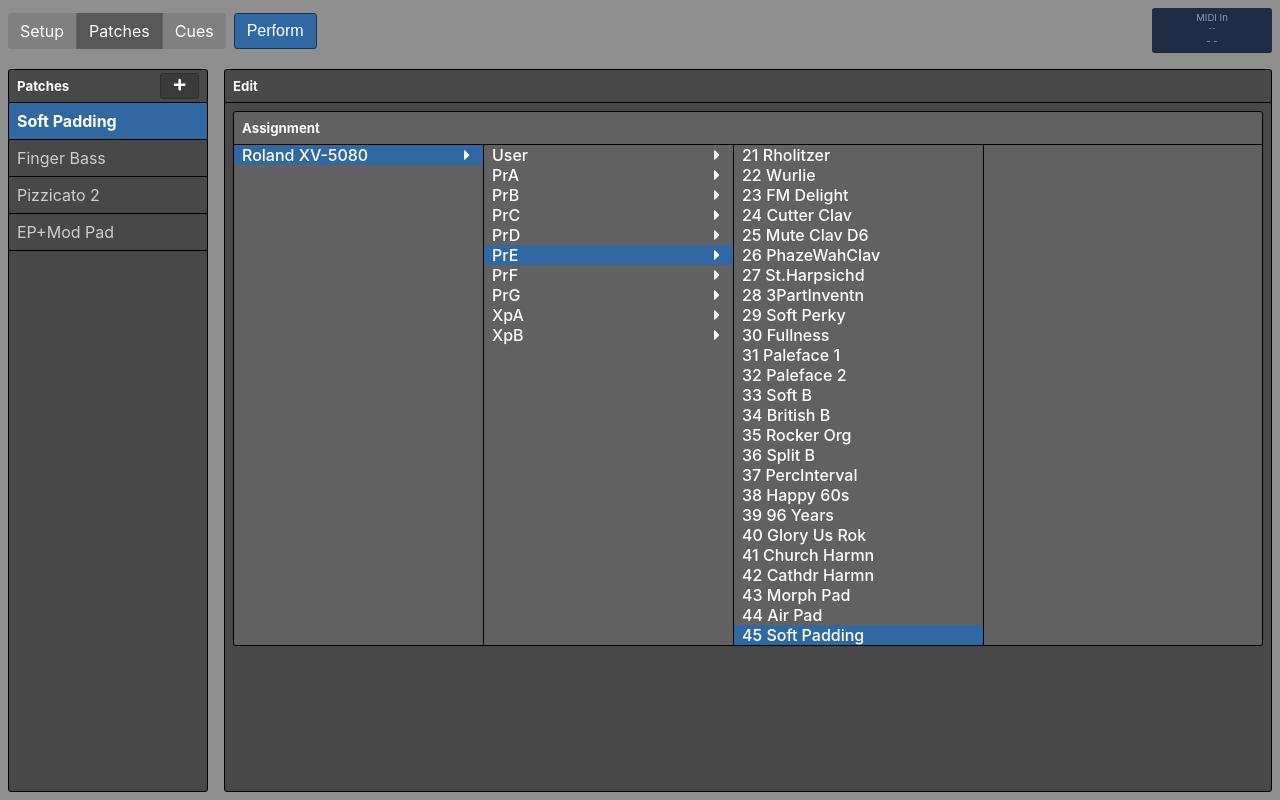
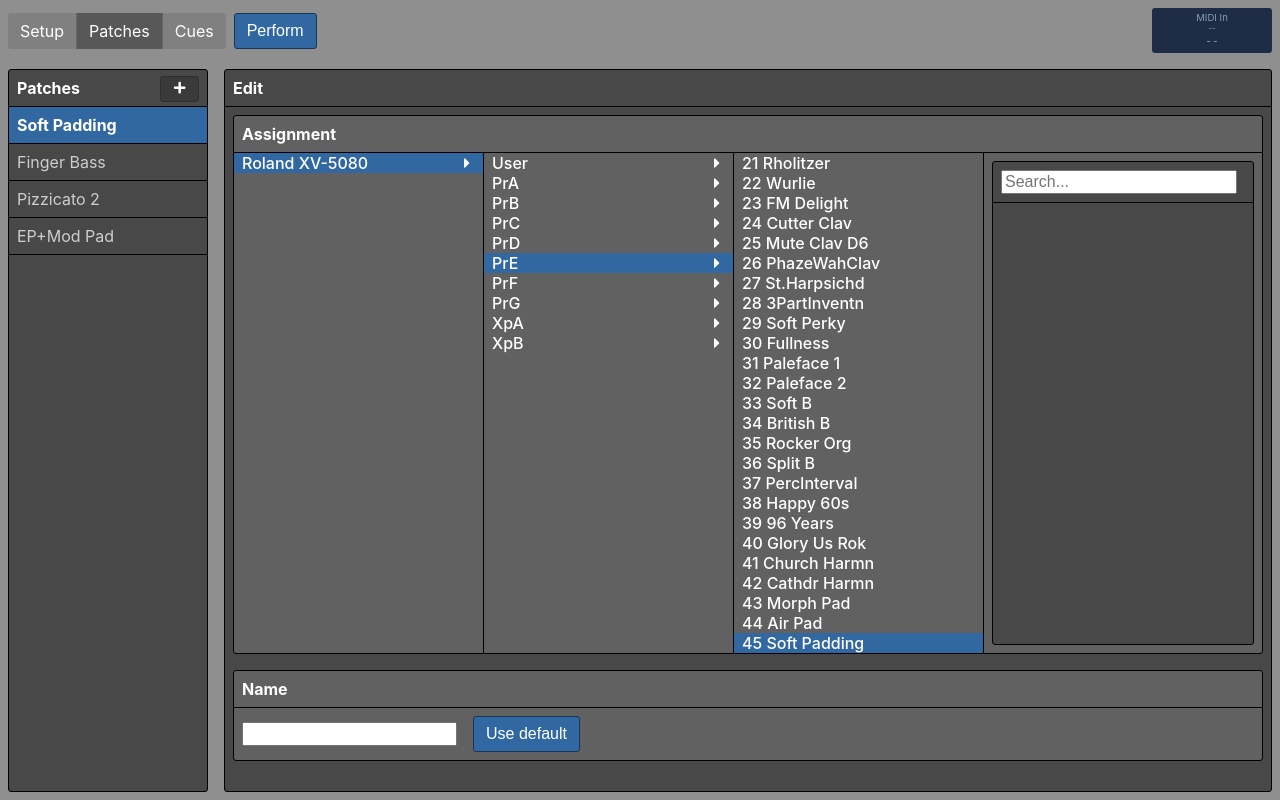
Before and after one commit to MattPutnam/CadenzaJS, a React (Create React App) app: page / in a window 1280 px wide. Both pictures are taken after a click on the element "Soft Padding". Built offline with nearby package versions, Linux system fonts and the light colour scheme.

Commit message:
Search stub... and a long tangent to get it to scroll properly

```diff
--- a/src/components/Button.js
+++ b/src/components/Button.js
@@ -1,10 +1,11 @@
 import React from 'react'
+import _ from 'lodash'
 
 import Colors from './colors'
 
 
-const Button = ({ children, onClick, iconButton }) => {
-    const style = {
+const Button = ({ children, onClick, iconButton, style }) => {
+    const myStyle = {
         marginLeft: '0.5rem',
         padding: iconButton ? '0.5rem 0.6rem' : '0.5rem 0.75rem',
         color: 'white',
@@ -15,7 +16,7 @@ const Button = ({ children, onClick, iconButton }) => {
         cursor: 'pointer'
     }
 
-    return <button style={style} onClick={onClick}>
+    return <button style={_.merge(myStyle, style)} onClick={onClick}>
         {children}
     </button>
 }
--- a/src/components/Container.js
+++ b/src/components/Container.js
@@ -3,10 +3,11 @@ import _ from 'lodash'
 import { Flex, Spacer } from './Flex'
 
 
-const Container = ({ title, buttons, style, inner, children, padContent=true, flex, ...props }) => {
+const Container = ({ title, buttons, style, inner, children, flex, ...props }) => {
     const styles = {
         container: {
             flex: flex ? flex : '1 1 auto',
+            alignSelf: 'stretch',
             margin: '0.5rem',
             backgroundColor: inner ? '#616161' : '#484848',
             border: '1px solid black',
@@ -19,23 +20,22 @@ const Container = ({ title, buttons, style, inner, children, padContent=true, fl
             borderBottom: '1px solid black'
         },
         title: {
-            margin: 0
-        },
-        content: {
-            padding: padContent ? '0.5rem' : undefined
+            fontWeight: 'bold'
         }
     }
 
-    return <div style={_.merge(styles.container, style)} {...props}>
+    const resolvedTitle = _.isString(title) ? <span style={styles.title}>{title}</span> : title
+
+    return <Flex column style={_.merge(styles.container, style)} {...props}>
         {(title || buttons) && <Flex style={styles.header}>
-            <h5 style={styles.title}>{title}</h5>
+            {resolvedTitle}
             {buttons && <>
                 <Spacer/>
                 {buttons}
             </>}
         </Flex>}
-        <div style={styles.content}>{children}</div>
-    </div>
+        {children}
+    </Flex>
 }
 
 export default Container
--- a/src/components/Flex.js
+++ b/src/components/Flex.js
@@ -2,10 +2,13 @@ import React from 'react'
 import _ from 'lodash'
 
 
-export const Flex = React.forwardRef(({ children, align='baseline', style, ...props }, ref) => {
+export const Flex = React.forwardRef(({ children, column=false, align, pad, style, ...props }, ref) => {
     const myStyle = {
         display: 'flex',
-        alignItems: align
+        flexDirection: column ? 'column' : 'row',
+        alignItems: align ? align : column ? 'flex-start' : 'baseline',
+        alignSelf: 'stretch',
+        padding: pad ? '0.5rem' : 0
     }
 
     return <div ref={ref} style={_.merge(myStyle, style)} {...props}>
--- a/src/components/Keyboard.js
+++ b/src/components/Keyboard.js
@@ -59,8 +59,7 @@ class Keyboard extends React.Component {
             container: {
                 display: 'inline-flex',
                 alignItems: 'flex-start',
-                border: '1px solid black',
-                margin: '0.5rem'
+                border: '1px solid black'
             },
             key: (note, first, highlight) => {
                 const noteMod = note % 12
--- /dev/null
+++ b/src/components/styles.js
@@ -0,0 +1,5 @@
+export default {
+    pad: {
+        padding: '0.5rem'
+    }
+}
--- a/src/pages/editPage/PatchesTab.js
+++ b/src/pages/editPage/PatchesTab.js
@@ -4,6 +4,7 @@ import { FaPlus } from 'react-icons/fa'
 
 import PatchSelector from './patchesTab/PatchSelector'
 
+import Button from '../../components/Button'
 import Container, { ContainerButton } from '../../components/Container'
 import Colors from '../../components/colors'
 import { Flex } from '../../components/Flex'
@@ -19,10 +20,9 @@ class PatchesTab extends React.Component {
         super(props)
 
         const { synthesizers } = props.data.setup
-        this.synthList = []
-        this.synthsById = {}
+        this.synthTree = []
+        this.allPatches = []
         for (let synth of synthesizers) {
-            this.synthsById[synth.id] = synth
             const synthDefinition = Synthesizers.getSynthByName(synth.name)
 
             const synthItem = {
@@ -30,7 +30,7 @@ class PatchesTab extends React.Component {
                 banks: []
             }
 
-            for (var bank of synthDefinition.banks) {
+            for (let bank of synthDefinition.banks) {
                 if (bank.special) {
                     // TODO: GM
                 } else {
@@ -38,6 +38,12 @@ class PatchesTab extends React.Component {
                         name: bank.name,
                         patches: transformPatches(bank.patches)
                     })
+                    this.allPatches = this.allPatches.concat(...bank.patches.map((patch, index) => ({
+                        synthesizer: synth.name,
+                        bank: bank.name,
+                        number: index,
+                        name: patch
+                    })))
                 }
             }
 
@@ -50,9 +56,15 @@ class PatchesTab extends React.Component {
                     name: slotName,
                     patches: transformPatches(expansionDefinition.patches)
                 })
+                this.allPatches = this.allPatches.concat(...expansionDefinition.patches.map((patch, index) => ({
+                    synthesizer: synth.name,
+                    bank: slotName,
+                    number: index,
+                    name: patch
+                })))
             }
 
-            this.synthList.push(synthItem)
+            this.synthTree.push(synthItem)
         }
 
         this.state = {
@@ -82,6 +94,7 @@ class PatchesTab extends React.Component {
         const styles = {
             patch: selected => ({
                 padding: '0.5rem',
+                alignSelf: 'stretch',
                 fontWeight: selected ? 'bold' : undefined,
                 backgroundColor: selected ? Colors.blue : undefined,
                 color: selected ? 'white' : undefined,
@@ -90,7 +103,7 @@ class PatchesTab extends React.Component {
             })
         }
 
-        return <Container title='Patches' flex='0 0 200px' padContent={false} buttons={buttons}>
+        return <Container title='Patches' flex='0 0 200px' buttons={buttons}>
             {patches.map(patch => {
                 const { name, id } = patch
                 const selected = selectedPatchId === id
@@ -114,11 +127,20 @@ class PatchesTab extends React.Component {
             const selectedPatch = _.find(patches, { id: selectedPatchId })
             const selectedSynth = _.find(synthesizers, { id: selectedPatch.synthesizerId })
 
-            content = <PatchSelector key={selectedPatchId}
-                                     selectedSynth={selectedSynth}
-                                     selectedPatch={selectedPatch}
-                                     allSynths={synthesizers}
-                                     synthList={this.synthList}/>
+            content = <>
+                <PatchSelector key={selectedPatchId}
+                               selectedSynth={selectedSynth}
+                               selectedPatch={selectedPatch}
+                               allSynths={synthesizers}
+                               synthTree={this.synthTree}
+                               allPatches={this.allPatches}/>
+                <Container inner flex='none' title='Name'>
+                    <Flex pad>
+                        <input type='text'/>
+                        <Button>Use default</Button>
+                    </Flex>
+                </Container>
+                </>
         } else {
             if (_.isEmpty(patches)) {
                 content = <div>No patches defined. Click the '+' icon to add one</div>
@@ -127,7 +149,7 @@ class PatchesTab extends React.Component {
             }
         }
 
-        return <Container title='Edit' padContent={false}>{content}</Container>
+        return <Container title='Edit'>{content}</Container>
     }
 }
 
--- a/src/pages/editPage/SetupTab.js
+++ b/src/pages/editPage/SetupTab.js
@@ -1,13 +1,13 @@
 import React from 'react'
 import _ from 'lodash'
+import { FaPlus } from 'react-icons/fa'
 
 import ActionPedalConfig from './setupTab/ActionPedalConfig'
 import { MidiInterfacePlaceholder } from './setupTab/InterfaceSelector'
 import KeyboardConfig from './setupTab/KeyboardConfig'
 import SynthConfig from './setupTab/SynthConfig'
 
-import Button from '../../components/Button'
-import Container from '../../components/Container'
+import Container, { ContainerButton } from '../../components/Container'
 import MidiListener from '../../components/MidiListener'
 
 import { findId } from '../../utils/IdFinder'
@@ -34,8 +34,15 @@ class SetupTab extends React.Component {
             setData()
         }
 
+        const keyboardButtons = [
+            <ContainerButton key={0} onClick={() => this.addKeyboard()}><FaPlus/></ContainerButton>
+        ]
+        const synthButtons = [
+            <ContainerButton key={0} onClick={() => this.addSynthesizer()}><FaPlus/></ContainerButton>
+        ]
+
         return <div style={style}>
-            <Container title='Keyboards'>
+            <Container title='Keyboards' buttons={keyboardButtons}>
                 {keyboards.map((keyboard, index) =>
                     <KeyboardConfig key={keyboard.id}
                                     deleteSelf={() => this.deleteItem('keyboards', index)}
@@ -43,12 +50,9 @@ class SetupTab extends React.Component {
                                     moveDown={index < keyboards.length-1 ? moveDown('keyboards', index) : undefined}
                                     {...{ keyboard, midiInterfaces, setData }}/>
                 )}
-                <Button onClick={() => this.addKeyboard()}>
-                    Add a keyboard, or press a key to auto discover
-                </Button>
                 <ActionPedalConfig data={data} setData={setData}/>
             </Container>
-            <Container title='Synthesizers'>
+            <Container title='Synthesizers' buttons={synthButtons}>
                 {synthesizers.map((synth, index) =>
                     <SynthConfig key={synth.id}
                                  deleteSelf={() => this.deleteItem('synthesizers', index)}
@@ -56,7 +60,6 @@ class SetupTab extends React.Component {
                                  moveDown={index < synthesizers.length-1 ? moveDown('synthesizers', index) : undefined}
                                  {...{ synth, midiInterfaces, setData }}/>
                 )}
-                <Button onClick={() => this.addSynthesizer()}>Add a synthesizer</Button>
             </Container>
             <MidiListener id='###SETUP_TAB###' dispatch={msg => this.handleMidi(msg)}/>
         </div>
--- a/src/pages/editPage/patchesTab/PatchSelector.js
+++ b/src/pages/editPage/patchesTab/PatchSelector.js
@@ -7,7 +7,7 @@ import Container from '../../../components/Container'
 import { Flex, Spacer } from '../../../components/Flex'
 
 
-const PatchSelector = ({ selectedSynth, selectedPatch, allSynths, synthList }) => {
+const PatchSelector = ({ selectedSynth, selectedPatch, allSynths, synthTree, allPatches }) => {
     const [selection, setSelection] = React.useState([
         selectedSynth ? selectedSynth.name : allSynths[0].name,
         selectedPatch ? selectedPatch.bank : undefined,
@@ -15,14 +15,14 @@ const PatchSelector = ({ selectedSynth, selectedPatch, allSynths, synthList }) =
     ])
 
     const [selectedSynthName, selectedBankName, selectedNumber] = selection
-    const banks = _.find(synthList, { name: selectedSynthName }).banks
+    const banks = _.find(synthTree, { name: selectedSynthName }).banks
 
     const bank = banks && selectedBankName ? _.find(banks, { name: selectedBankName }) : undefined
 
 
-    return <Container inner title='Assignment' padContent={false}>
-        <Flex>
-            <Selection options={synthList}
+    return <Container inner flex='none' title='Assignment'>
+        <Flex align='stretch' style={{ height: 500 }}>
+            <Selection options={synthTree}
                        selected={selectedSynthName}
                        onChange={newName => setSelection([newName, undefined, undefined])}/>
             <Selection key={selectedSynthName}
@@ -36,7 +36,7 @@ const PatchSelector = ({ selectedSynth, selectedPatch, allSynths, synthList }) =
                        selectionTransform={x => x.number}
                        render={patch => `${patch.number + (bank.index === undefined ? 1 : bank.index)} ${patch.name}`}
                        onChange={newNumber => setSelection([selectedSynthName, selectedBankName, newNumber])}/>
-            <Spacer/>
+            <SearchSection allPatches={allPatches} setSelectedPatch={selection => console.log(selection)}/>
         </Flex>
     </Container>
 }
@@ -50,7 +50,6 @@ const Selection = ({ options, selected, onChange, selectionTransform=(x => x.nam
             flex: '0 1 250px',
             color: 'white',
             borderRight: '1px solid black',
-            height: 500,
             overflowY: 'scroll'
         },
         option: isSelected => ({
@@ -85,3 +84,34 @@ const Selection = ({ options, selected, onChange, selectionTransform=(x => x.nam
         })}
     </div>
 }
+
+const SearchSection = ({ allPatches, setSelectedPatch }) => {
+    const [searchText, setSearchText] = React.useState('')
+
+    const styles = {
+        searchField: {
+            flex: '0 1 300px'
+        },
+        list: {
+            alignSelf: 'stretch',
+            overflowY: 'auto'
+        }
+    }
+
+    const searchField = <input type='search'
+                               style={styles.searchField}
+                               value={searchText}
+                               placeholder='Search...'
+                               onChange={e => setSearchText(e.target.value.trim())}/>
+
+    return <Container title={searchField}>
+        <div key={searchText} style={styles.list}>
+            {!_.isEmpty(searchText) && allPatches.filter(patch => patch.name.toLowerCase().indexOf(searchText.toLowerCase()) !== -1).map(patch => {
+                const key = `${patch.name}#${patch.synthsizer}#${patch.bank}`
+                return <div key={key}>
+                    {patch.name} - {patch.synthesizer} > {patch.bank} > {patch.number}
+                </div>
+            })}
+        </div>
+    </Container>
+}
--- a/src/pages/editPage/setupTab/ActionPedalConfig.js
+++ b/src/pages/editPage/setupTab/ActionPedalConfig.js
@@ -32,7 +32,7 @@ class ActionPedalConfig extends React.Component {
 
         return <Container inner title='Action Pedal'>
             {stage && <MidiListener id='###ActionPedal###' dispatch={msg => this.handleMidi(msg)}/>}
-            <Flex align='center'>
+            <Flex pad align='center'>
                 {this.getDisplay()}
                 {stage && <Message>{stage}</Message>}
                 {error && <Message error>{error}</Message>}
--- a/src/pages/editPage/setupTab/KeyboardConfig.js
+++ b/src/pages/editPage/setupTab/KeyboardConfig.js
@@ -13,7 +13,7 @@ import Keyboard from '../../../components/Keyboard'
 
 const KeyboardConfig = ({ keyboard, deleteSelf, midiInterfaces, moveUp, moveDown, setData }) => {
     return <Container inner>
-        <Flex>
+        <Flex pad>
             <InterfaceSelector hardware={keyboard}
                                midiInterfaces={midiInterfaces}
                                io='inputs'
@@ -28,7 +28,7 @@ const KeyboardConfig = ({ keyboard, deleteSelf, midiInterfaces, moveUp, moveDown
         <Center>
             <Keyboard keyboard={keyboard}/>
         </Center>
-        <Center>
+        <Center pad>
             <KeyboardSizeSelector keyboard={keyboard} setData={setData}/>
         </Center>
     </Container>
```
Also changed, not shown: src/pages/editPage/setupTab/SynthConfig.js (+7 -5 lines).
